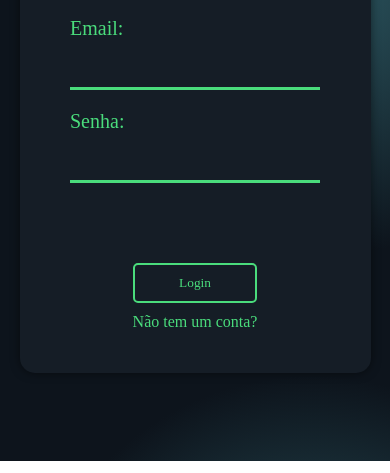
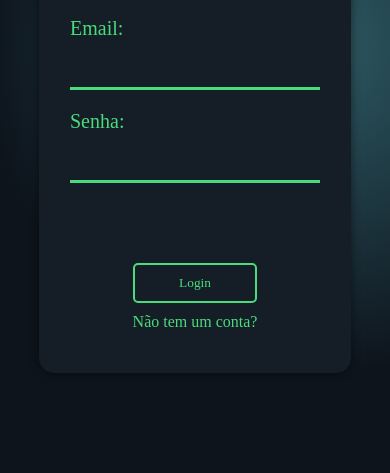
Before and after one commit to TechGuard-Solutions/site-institucional, a website: page public/login.html in a window 390 px wide. Shown: the part 383-856 px from the top of the page. Drawn offline with nearby package versions, Linux system fonts and the light colour scheme; a web font is replaced by a local one.

```diff
--- a/public/css/login.css
+++ b/public/css/login.css
@@ -175,20 +175,6 @@
 
 @media screen and (max-width: 700px) {
 
-    * {
-        padding: 0;
-        margin: 0;
-        box-sizing: border-box;
-    }
-
-    body {
-        background: rgb(48, 117, 131);
-        background: radial-gradient(circle at 80% center, rgba(46, 91, 101, 1) 0%, rgba(13, 20, 28, 1) 62%);
-        font-family: "Roboto", sans-serif;
-        color: #ffffff;
-        height: 700px;
-    }
-
     .section-initial-texts h1 {
         color: white;
         font-size: 40px;
@@ -207,7 +193,7 @@
     }
 
     .login{
-        width: 90%;
+        width: 80%;
         height: 100%;
         background-color: #151D26;
         color: #4ADC7C;
@@ -228,5 +214,4 @@
         margin-top: -150%;
         margin-left: -150%;
     }
-
 }
```
